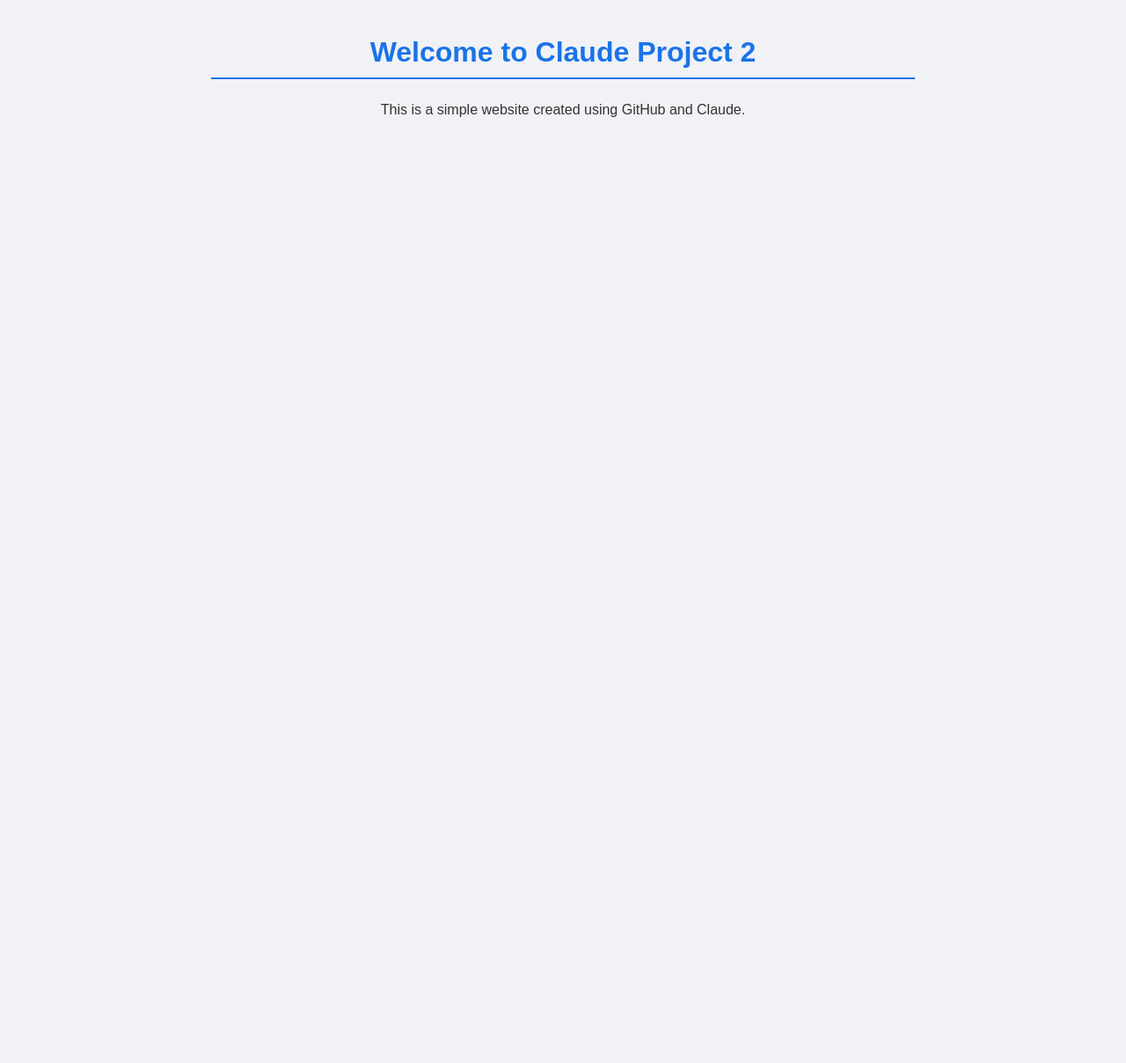
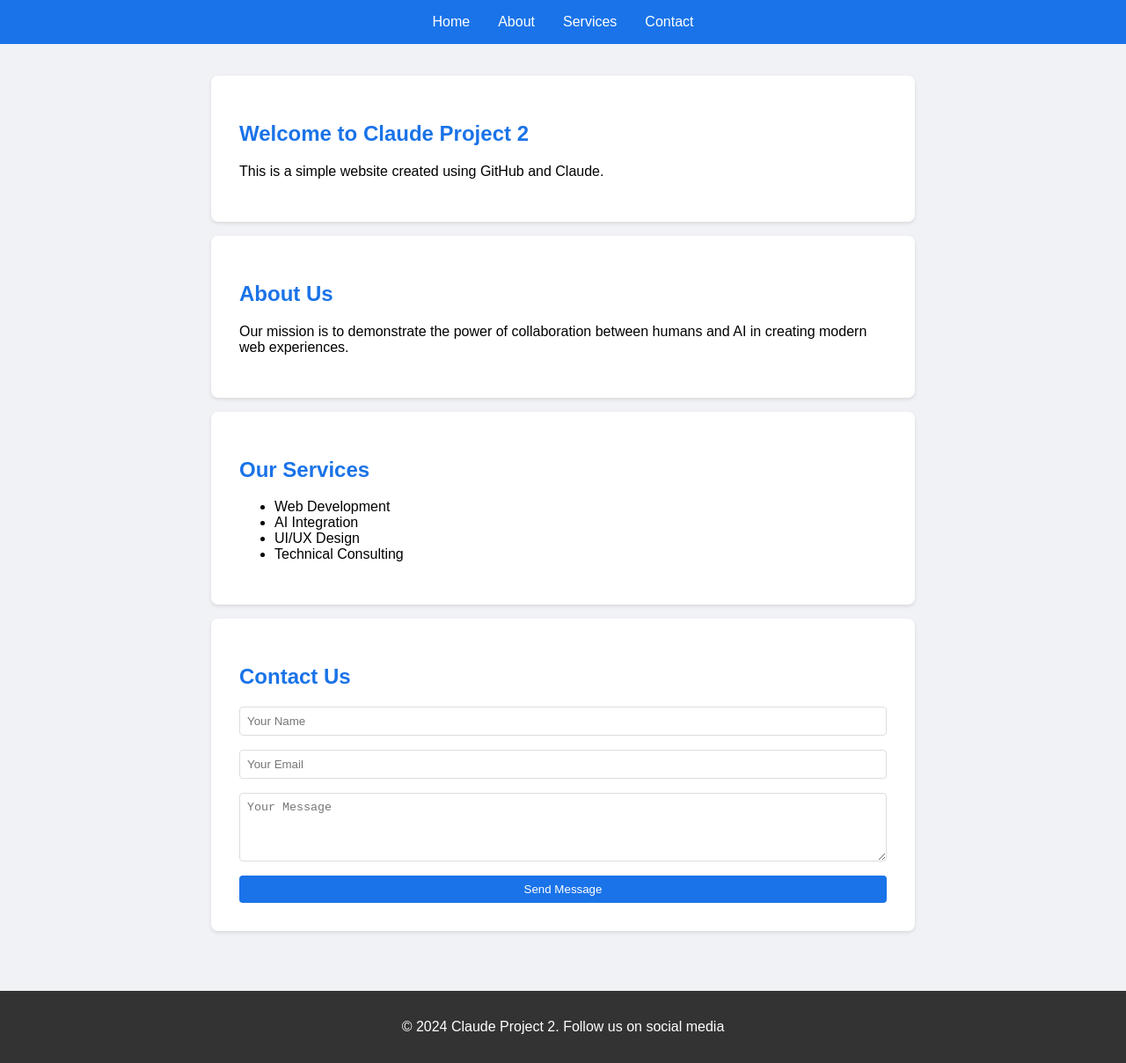
Before and after one commit to Mross2858/claude_project_2, a plain HTML site: page index.html in a window 1280 px wide. Shown: the whole page at 88% size. Before the commit the page ends 800 px from the top, so only its background shows below. Drawn offline with Linux system fonts and the light colour scheme.

Commit message:
Add more content sections

```diff
--- a/index.html
+++ b/index.html
@@ -7,26 +7,111 @@
     <style>
         body {
             font-family: Arial, sans-serif;
+            margin: 0;
+            padding: 0;
+            background-color: #f0f2f5;
+        }
+        nav {
+            background-color: #1a73e8;
+            padding: 1rem;
+        }
+        nav ul {
+            list-style: none;
+            margin: 0;
+            padding: 0;
+            display: flex;
+            justify-content: center;
+            gap: 2rem;
+        }
+        nav a {
+            color: white;
+            text-decoration: none;
+        }
+        .container {
             max-width: 800px;
             margin: 0 auto;
             padding: 20px;
-            background-color: #f0f2f5;
         }
-        h1 {
+        section {
+            background: white;
+            padding: 2rem;
+            margin: 1rem 0;
+            border-radius: 8px;
+            box-shadow: 0 2px 4px rgba(0,0,0,0.1);
+        }
+        h1, h2 {
             color: #1a73e8;
+        }
+        .contact-form {
+            display: grid;
+            gap: 1rem;
+        }
+        input, textarea {
+            padding: 0.5rem;
+            border: 1px solid #ddd;
+            border-radius: 4px;
+        }
+        button {
+            background-color: #1a73e8;
+            color: white;
+            border: none;
+            padding: 0.5rem 1rem;
+            border-radius: 4px;
+            cursor: pointer;
+        }
+        footer {
+            background-color: #333;
+            color: white;
             text-align: center;
-            border-bottom: 2px solid #1a73e8;
-            padding-bottom: 10px;
-        }
-        p {
-            line-height: 1.6;
-            color: #333;
-            text-align: center;
+            padding: 1rem;
+            margin-top: 2rem;
         }
     </style>
 </head>
 <body>
-    <h1>Welcome to Claude Project 2</h1>
-    <p>This is a simple website created using GitHub and Claude.</p>
+    <nav>
+        <ul>
+            <li><a href="#home">Home</a></li>
+            <li><a href="#about">About</a></li>
+            <li><a href="#services">Services</a></li>
+            <li><a href="#contact">Contact</a></li>
+        </ul>
+    </nav>
+
+    <div class="container">
+        <section id="home">
+            <h1>Welcome to Claude Project 2</h1>
+            <p>This is a simple website created using GitHub and Claude.</p>
+        </section>
+
+        <section id="about">
+            <h2>About Us</h2>
+            <p>Our mission is to demonstrate the power of collaboration between humans and AI in creating modern web experiences.</p>
+        </section>
+
+        <section id="services">
+            <h2>Our Services</h2>
+            <ul>
+                <li>Web Development</li>
+                <li>AI Integration</li>
+                <li>UI/UX Design</li>
+                <li>Technical Consulting</li>
+            </ul>
+        </section>
+
+        <section id="contact">
+            <h2>Contact Us</h2>
+            <form class="contact-form">
+                <input type="text" placeholder="Your Name" required>
+                <input type="email" placeholder="Your Email" required>
+                <textarea placeholder="Your Message" rows="4" required></textarea>
+                <button type="submit">Send Message</button>
+            </form>
+        </section>
+    </div>
+
+    <footer>
+        <p>© 2024 Claude Project 2. Follow us on social media</p>
+    </footer>
 </body>
 </html>
```
